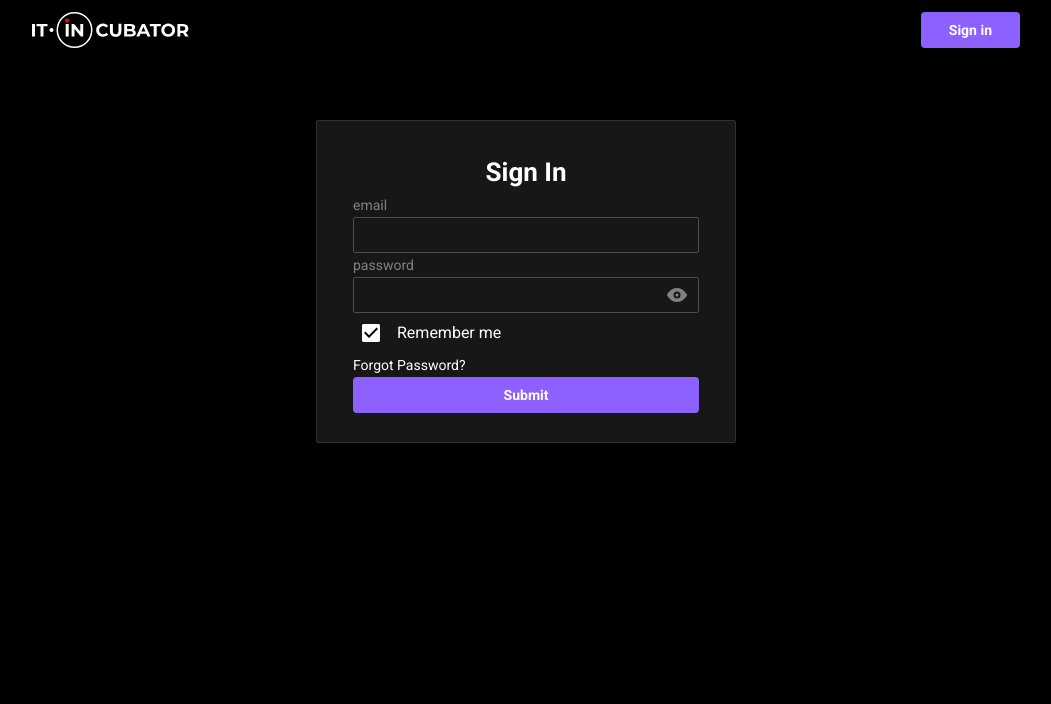
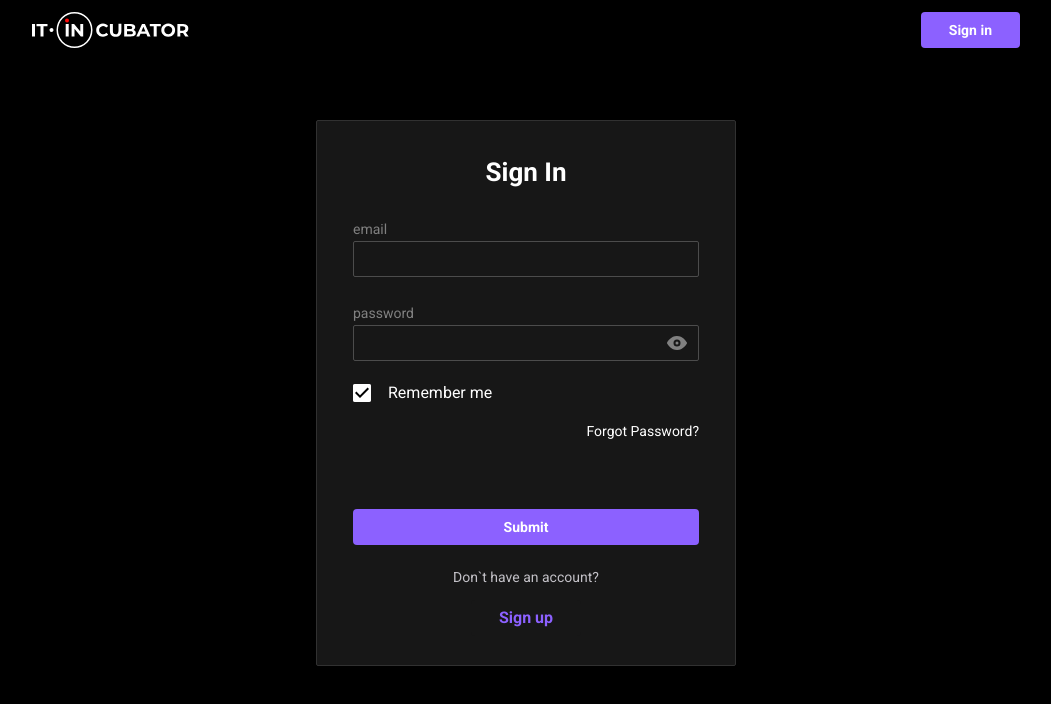
Before and after one commit to Reni101/cards-application, a React (Vite) app: page / in a window 1280 px wide. Shown: the top 704 px of the page, without its empty margins (114-1165 px from the left). Built offline with nearby package versions, Linux system fonts and the light colour scheme.

Commit message:
fix:input class, checkbox class, add login form css

```diff
--- a/src/components/auth/login-form/login-form.module.scss
+++ b/src/components/auth/login-form/login-form.module.scss
@@ -1,10 +1,48 @@
 .container {
+  display: flex;
+  flex-direction: column;
+  align-items: center;
+  justify-content: center;
+
   width: 100%;
   max-width: 26.25rem;
-  padding: 33px 36px 29px;
+  padding: 2.06rem 2.25rem 1.81rem;
+}
+
+form {
+  width: 100%;
 }
 
 .title {
   margin-bottom: 0.19rem;
   text-align: center;
 }
+
+.input {
+  width: 100%;
+  margin: 1.5rem auto 0.75rem;
+}
+
+.checkbox {
+  margin-left: -9px;
+}
+
+.forgot {
+  display: flex;
+  justify-content: flex-end;
+  margin-top: 0.38rem;
+}
+
+.button_submit {
+  margin: 4.13rem auto 1.25rem;
+}
+
+.text_bottom {
+  margin-bottom: 0.69rem;
+  color: var(--color-light-900) !important;
+  text-align: center;
+}
+
+.link_sign_up {
+  margin: 0 auto;
+}
--- a/src/components/auth/login-form/login-form.tsx
+++ b/src/components/auth/login-form/login-form.tsx
@@ -47,22 +47,41 @@ export const LoginForm = () => {
         Sign In
       </Typography>
       <form onSubmit={handleSubmit(onSubmit)}>
-        <TextField errorMessage={errors.email?.message} label={'email'} {...register('email')} />
         <TextField
+          className={s.input}
+          errorMessage={errors.email?.message}
+          label={'email'}
+          {...register('email')}
+        />
+        <TextField
+          className={s.input}
           errorMessage={errors.password?.message}
           label={'password'}
           type={'password'}
           {...register('password')}
         />
-        <Checkbox label={'Remember me'} onCheckedChange={onChange} checked={value} />
+        <Checkbox
+          className={s.checkbox}
+          label={'Remember me'}
+          onCheckedChange={onChange}
+          checked={value}
+        />
 
-        <Typography variant={'body2'} as={'a'} href={'/'}>
+        <Typography className={s.forgot} variant={'body2'} as={'a'} href={'/'}>
           Forgot Password?
         </Typography>
-        <Button className={s.button1} fullWidth type="submit">
+        <Button className={s.button_submit} fullWidth type="submit">
           Submit
         </Button>
       </form>
+
+      <Typography className={s.text_bottom} variant={'body2'}>
+        Don`t have an account?
+      </Typography>
+
+      <Button variant={'link'} as={'a'} href={'/'} className={s.link_sign_up}>
+        Sign up
+      </Button>
     </Card>
   )
 }
--- a/src/components/ui/button/button.module.scss
+++ b/src/components/ui/button/button.module.scss
@@ -103,24 +103,24 @@
   @include button;
 
   font-size: var(--font-size-m);
-  color: var(--color-accent-500);
+  color: var(--color-accent-500) !important;
   background-color: inherit;
   box-shadow: none;
 
   &:focus-visible {
     border-radius: 20px;
-    outline: 2px solid var(--color-info-700);
+    outline: 2px solid var(--color-info-700) !important;
   }
 
   &:hover {
-    color: var(--color-accent-300);
+    color: var(--color-accent-300) !important;
   }
 
   &:active {
-    color: var(--color-accent-700);
+    color: var(--color-accent-700) !important;
   }
 
   &:disabled {
-    color: var(--color-accent-900);
+    color: var(--color-accent-900) !important;
   }
 }
--- a/src/components/ui/checkbox/checkbox.tsx
+++ b/src/components/ui/checkbox/checkbox.tsx
@@ -15,13 +15,14 @@ type PropsType = {
 }
 
 export const Checkbox = (props: PropsType) => {
+  const { className = '', ...restProps } = props
   const checkboxId = useId()
   const disabledClass = `${props.disabled ? s.disabled : ''}`
 
   return (
     <>
-      <div className={s.container}>
-        <CheckboxRadix.Root className={s.root} id={checkboxId} {...props}>
+      <div className={`${s.container} ${className}`}>
+        <CheckboxRadix.Root className={s.root} id={checkboxId} {...restProps}>
           <div className={`${s.checkbox} ${disabledClass}`}>
             <CheckboxRadix.Indicator className={s.indicator}>
               <Checked />
--- a/src/components/ui/text-field/text-field.tsx
+++ b/src/components/ui/text-field/text-field.tsx
@@ -19,7 +19,16 @@ type TextFieldPropsType = {
 
 export const TextField = forwardRef<HTMLInputElement, TextFieldPropsType>(
   (props: TextFieldPropsType, ref) => {
-    const { type = 'text', label, value, onSetValue, disabled, errorMessage, ...rest } = props
+    const {
+      type = 'text',
+      label,
+      value,
+      onSetValue,
+      disabled,
+      errorMessage,
+      className = '',
+      ...rest
+    } = props
     const inputId = useId()
 
     const [isShowPass, setIsShowPass] = useState(false)
@@ -60,7 +69,7 @@ export const TextField = forwardRef<HTMLInputElement, TextFieldPropsType>(
     }
 
     return (
-      <div className={s.wrapper}>
+      <div className={`${s.wrapper} ${className}`}>
         {label && (
           <label htmlFor={inputId} className={s.label}>
             {label}
```
